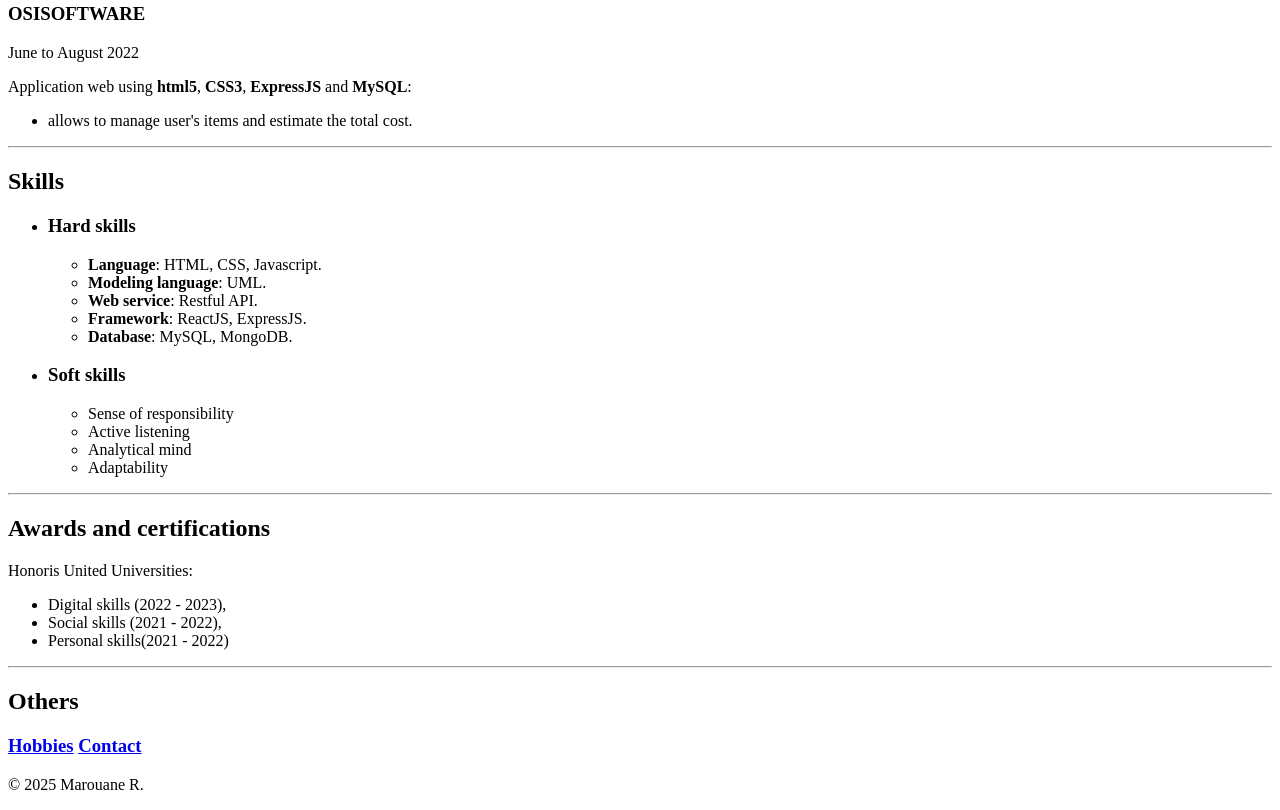
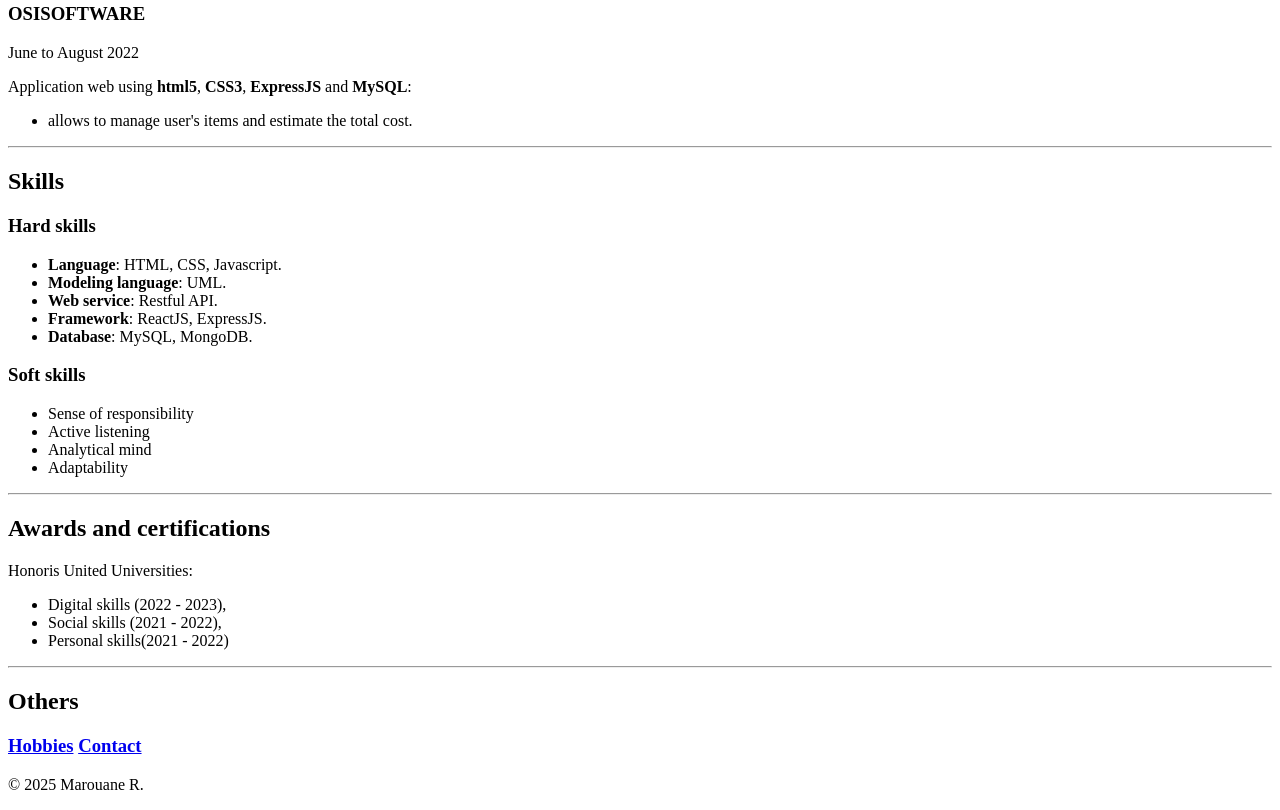
Before and after one commit to Marouane001/html-myResume, a plain HTML site: page index.html in a window 1280 px wide. Shown: the part 935-1745 px from the top of the page. Drawn offline with Linux system fonts and the light colour scheme.

Commit message:
Update index.html

```diff
--- a/index.html
+++ b/index.html
@@ -55,8 +55,7 @@ I am seeking professional opportunities to further develop my expertise. As a yo
  <hr>
  <!-- Skills -->
 <h2>Skills</h2>
-<ul>
-    <li><h3>Hard skills</h3>
+<h3>Hard skills</h3>
         <ul>
             <li><b>Language</b>: HTML, CSS, Javascript.</li>
             <li><b>Modeling language</b>: UML.</li>
@@ -64,16 +63,13 @@ I am seeking professional opportunities to further develop my expertise. As a yo
             <li><b>Framework</b>: ReactJS, ExpressJS.</li>
             <li><b>Database</b>: MySQL, MongoDB.</li>
         </ul>
-    </li>
-        <li><h3>Soft skills</h3>
+<h3>Soft skills</h3>
         <ul>
             <li>Sense of responsibility</li>
             <li>Active listening</li>
             <li>Analytical mind</li>
             <li>Adaptability</li>
         </ul>
-    </li>
-</ul>
 <hr />
 <!-- Awards and certifications -->
 <h2>Awards and certifications</h2>
```
